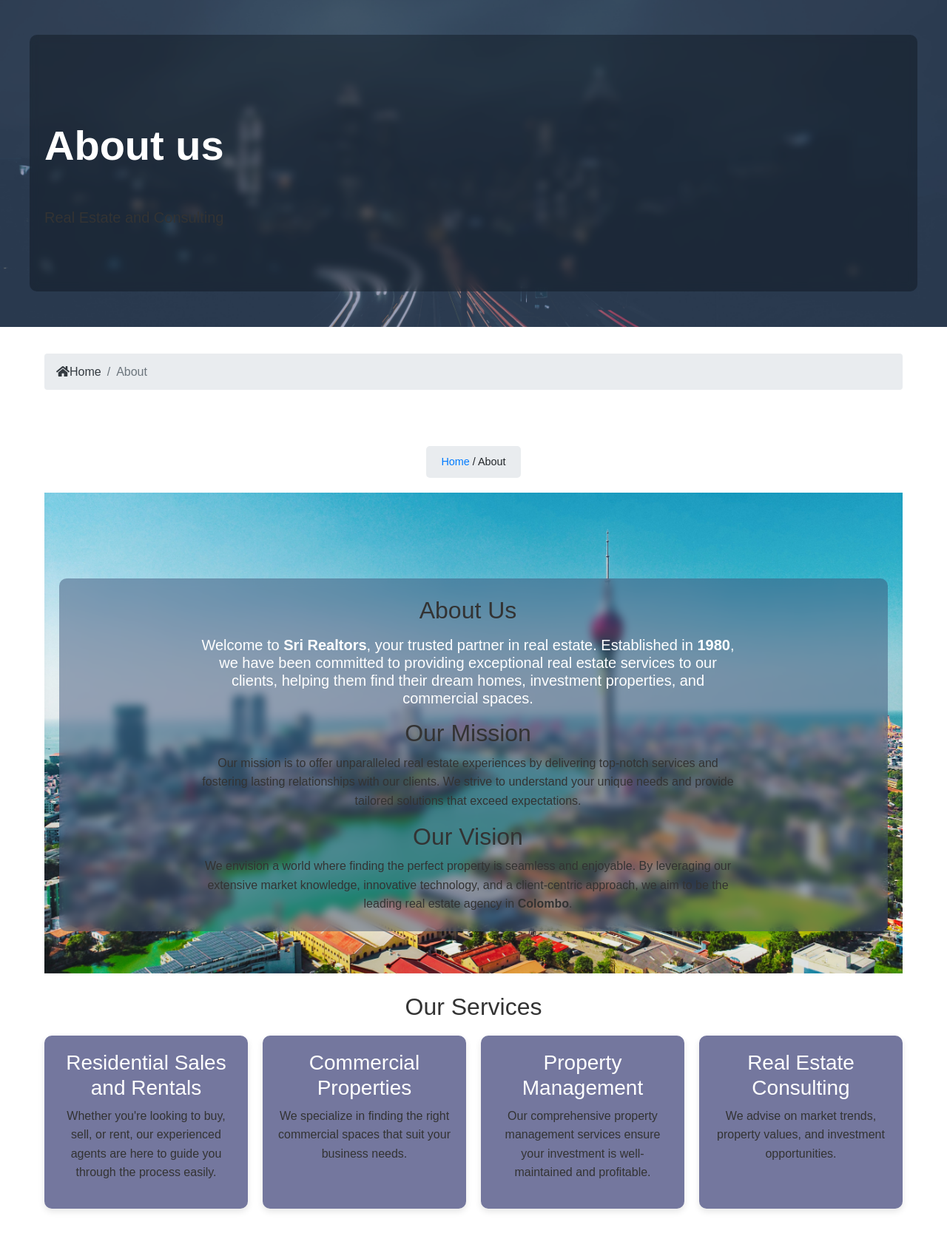
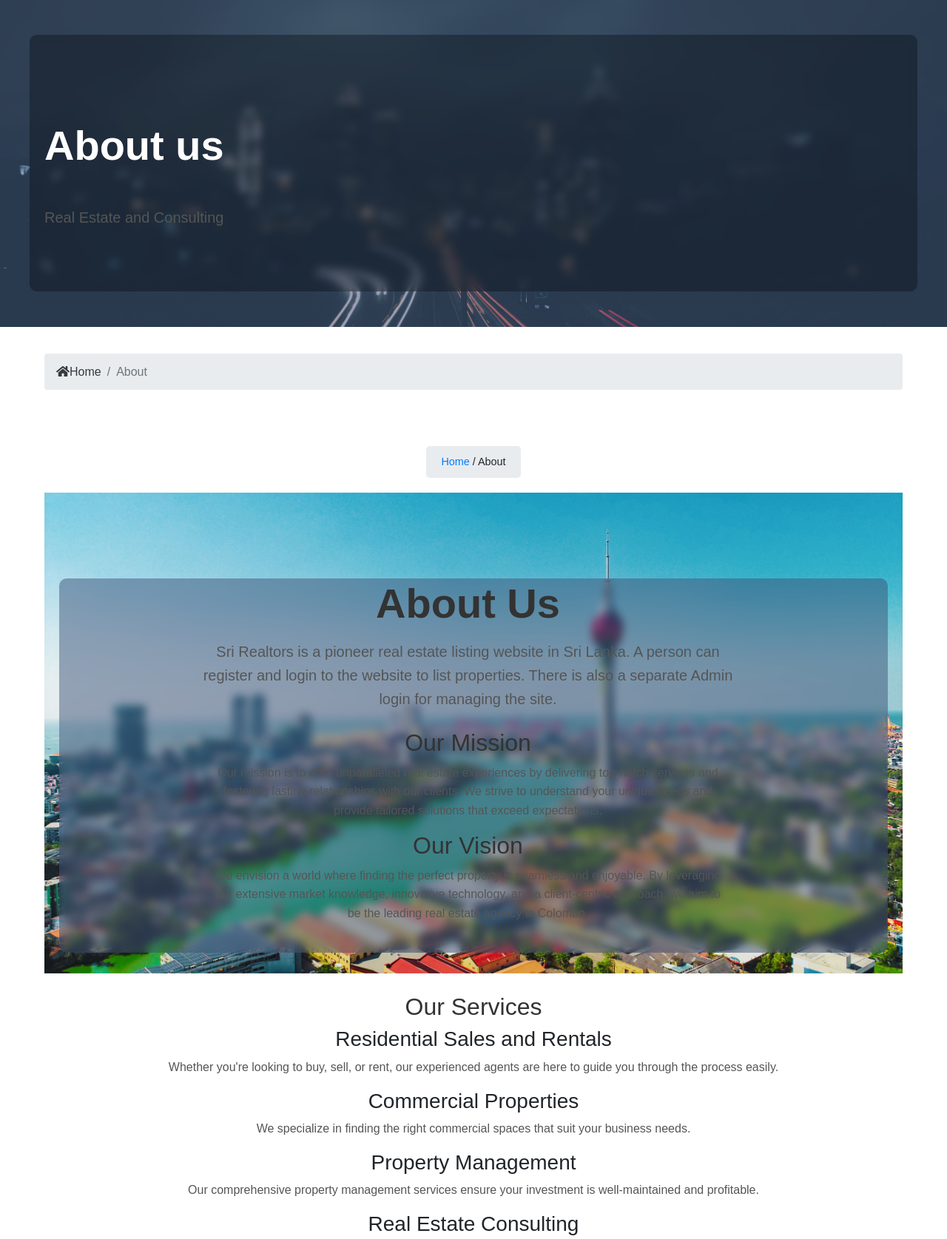
Before and after one commit to R3dkiller/BAD_Group05_Project, a Django app: page /en/about-us in a window 1280 px wide. Shown: the part 245-1920 px from the top of the page at 74% size. Run offline with Django 3.2, Linux system fonts and the light colour scheme; data comes from the database, SQL or seed files in the repository; some libraries are stand-ins or nearby versions.

Commit message:
Update template about.html

```diff
--- a/templates/core/about.html
+++ b/templates/core/about.html
@@ -83,7 +83,7 @@
 <head>
   <meta charset="UTF-8">
   <meta name="viewport" content="width=device-width, initial-scale=1.0">
-  <title>About Us - [Your Company Name]</title>
+  <title>About Us - Siri Retailor</title>
   <style>
       body {
           font-family: Arial, sans-serif;
@@ -124,7 +124,12 @@
           color: #007bff;
           text-decoration: none;
       }
+      h1 {
+          color: #333;
       h2 {
+          color: #e9ecef;
+      }
+      h5 {
           color: #333;
       }
       p {
@@ -160,17 +165,23 @@
       </div>
       <section id="showcase">
         <div class="container text-center">
-          <div class="home-search p-5">
-            <div class="overlay round-corners p-2">
+          <div class="home-search p-0">
+            <div class="overlay round-corners p-0">
               <div class="row col-12 pl-0 ml-0 justify-content-center">
                 <div class="col-12 col-lg-8 p-0 text-center">
-                  <h1 class="display-4 font-weight-bold mb-3">
-                    <h2>About Us</h2>
-                    <p><h5> Welcome to <strong>Sri Realtors</strong>, your trusted partner in real estate. Established in <strong>1980</strong>, we have been committed to providing exceptional real estate services to our clients, helping them find their dream homes, investment properties, and commercial spaces.</h5></p>
-                    <h2>Our Mission</h2>
-                    <p>Our mission is to offer unparalleled real estate experiences by delivering top-notch services and fostering lasting relationships with our clients. We strive to understand your unique needs and provide tailored solutions that exceed expectations.</p>
-                     <h2>Our Vision</h2>
-                    <p>We envision a world where finding the perfect property is seamless and enjoyable. By leveraging our extensive market knowledge, innovative technology, and a client-centric approach, we aim to be the leading real estate agency in <strong>Colombo</strong>.</p>
+                  <h2 class="display-4 font-weight-bold mb-3">
+                    {{ _("About Us") }}
+                  </h2>
+                  <p class="lead mb-0">{{ _("Sri Realtors is a pioneer real estate listing website in Sri Lanka. A person can register and login to the website to list properties. There is also a separate Admin login for managing the site.") }}</p>
+                  <section id="about-company" class="py-1 text-center">
+                    <div class="container">
+                      <h2>{{ _("Our Mission") }}</h2>
+                      <p>{{ _("Our mission is to offer unparalleled real estate experiences by delivering top-notch services and fostering lasting relationships with our clients. We strive to understand your unique needs and provide tailored solutions that exceed expectations.") }}</p>
+                      <h2>{{ _("Our Vision") }}</h2>
+                      <p>{{ _("We envision a world where finding the perfect property is seamless and enjoyable. By leveraging our extensive market knowledge, innovative technology, and a client-centric approach, we aim to be the leading real estate agency in Colombo.") }}</p>
+                    </div>
+                  </section>
+                </div>
               </div>
             </div>
           </div>
```
